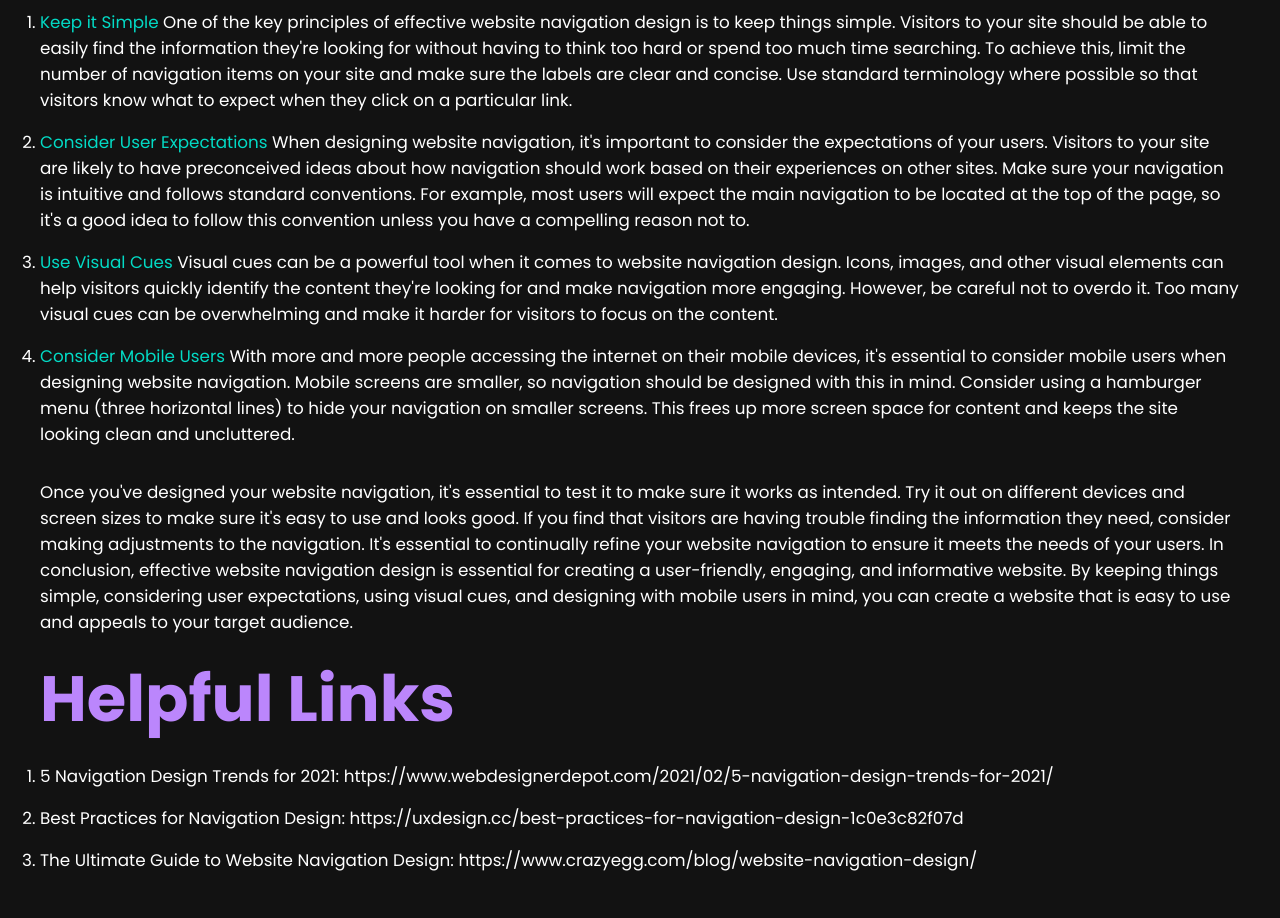
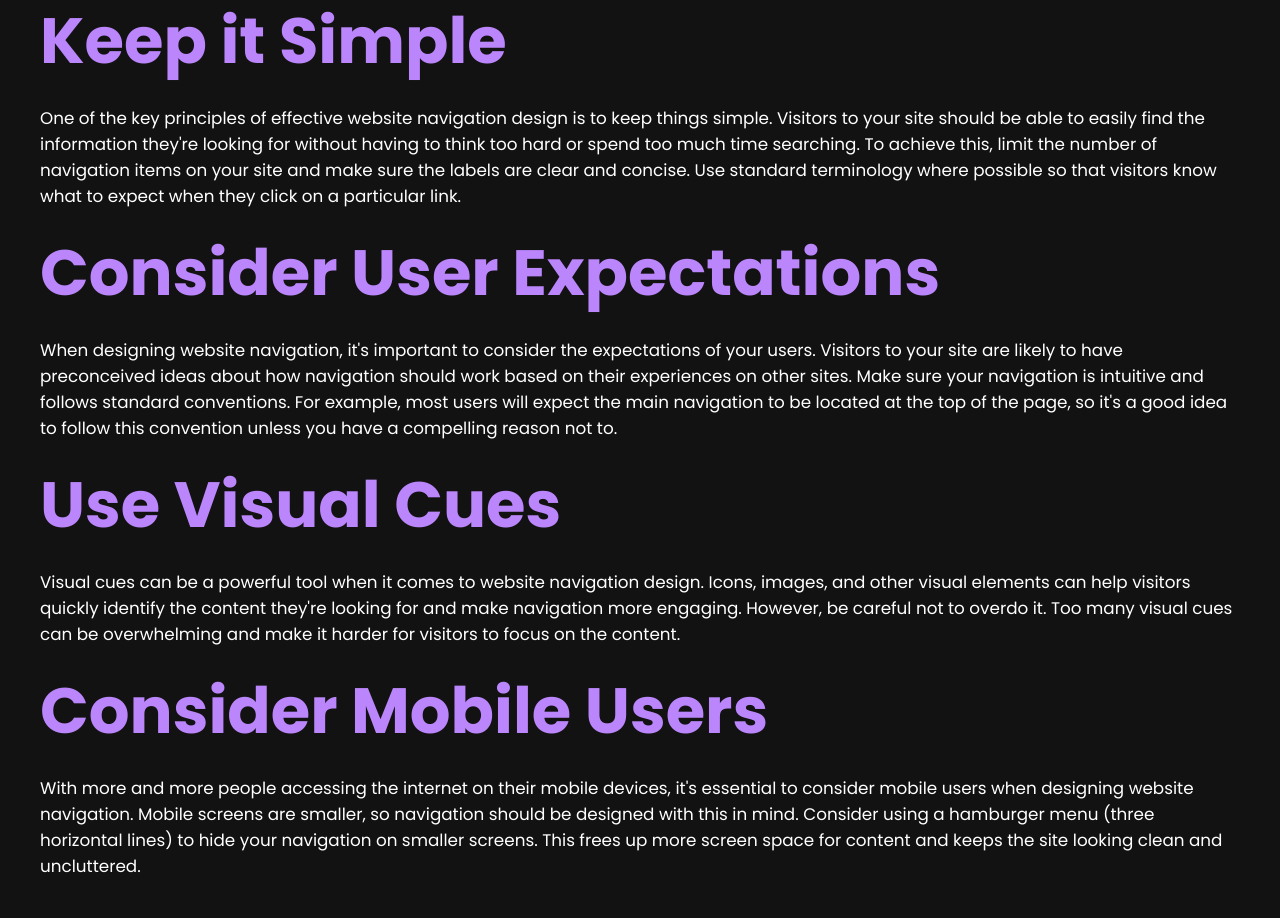
Before and after one commit to BenWueb/portfolio, a React (Vite) app: page /Designing-a-Website-Navigation-Menu in a window 1280 px wide. Shown: the part 620-1538 px from the top of the page. Before the commit the page ends 1509 px from the top, so only its background shows below. Built offline with nearby package versions, Linux system fonts and the light colour scheme.

Commit message:
article added, seo

```diff
--- a/src/App.jsx
+++ b/src/App.jsx
@@ -4,6 +4,7 @@ import Article from "./pages/Article";
 import CtaArticle from "./pages/CtaArticle";
 import NavArticle from "./pages/NavArticle";
 import LandingArticle from "./pages/LandingArticle";
+import SeoArticle from "./pages/SeoArticle";
 import { BrowserRouter as Router, Routes, Route } from "react-router-dom";
 
 function App() {
@@ -30,6 +31,10 @@ function App() {
               path="/creating-an-effective-landing-page"
               element={<LandingArticle />}
             />
+            <Route
+              path="/content-optimization-for-search-engine-optimization"
+              element={<SeoArticle />}
+            />
           </Routes>
         </Router>
       </div>
--- a/src/components/About.jsx
+++ b/src/components/About.jsx
@@ -2,7 +2,7 @@ import about from "../assets/1203141756-PhotoRoom_edited.jpg";
 
 function About() {
   return (
-    <>
+    <div className="about-me">
       <section className="about-me" id="about">
         <h2>About Me</h2>
         <div className="about-me-container">
@@ -24,7 +24,7 @@ function About() {
           </div>
         </div>
       </section>
-    </>
+    </div>
   );
 }
 export default About;
--- a/src/pages/Article.jsx
+++ b/src/pages/Article.jsx
@@ -1,6 +1,12 @@
+import { Helmet } from "react-helmet";
+
 function Article() {
   return (
     <>
+      <Helmet>
+        <title>Guide to Website Accessibility</title>
+        <meta name="description" content="A guide to website accessibility" />
+      </Helmet>
       <div className="article-container">
         <header>
           <h1>Guide to Website Accessibility</h1>
--- a/src/pages/LandingArticle.jsx
+++ b/src/pages/LandingArticle.jsx
@@ -1,6 +1,15 @@
+import { Helmet } from "react-helmet";
+
 function LandingArticle() {
   return (
     <>
+      <Helmet>
+        <title>Creating an Effective Landing Page</title>
+        <meta
+          name="description"
+          content="A helpful guide to creating an effective landing page for a website"
+        />
+      </Helmet>
       <div className="article-container">
         <h1>Creating an Effective Landing Page</h1>
 
@@ -13,78 +22,88 @@ function LandingArticle() {
             that your landing page is effective, engaging and optimized for
             conversion.
           </p>
-
-          <ol>
-            <li>
-              <span>Set Clear Goals:</span> Before you start creating your
-              landing page, you need to define clear goals for what you want to
-              achieve. This could be anything from getting a lead, making a
-              sale, or promoting a new product. By setting clear goals, you can
-              create a landing page that is tailored to your specific needs.
-            </li>
-            <li>
-              <span>Keep it Simple:</span> Your landing page should be simple,
-              clean and easy to navigate. Avoid cluttering the page with too
-              much information or distracting graphics. Instead, focus on
-              creating a clear and concise message that highlights the benefits
-              of your product or service.
-            </li>
-            <li>
-              <span>Use a Strong Headline:</span> Your headline is the first
-              thing that visitors will see, so make sure it is
-              attention-grabbing and relevant to your product or service. It
-              should also be clear and concise, conveying your message in just a
-              few words.
-            </li>
-            <li>
-              <span>Use High-Quality Images:</span> Using high-quality images
-              can help to grab the attention of visitors and make your landing
-              page more engaging. However, make sure that the images are
-              relevant and support the message of your landing page.
-            </li>
-            <li>
-              <span>Include a Clear Call-to-Action (CTA):</span> A
-              call-to-action is a button or link that encourages visitors to
-              take a specific action, such as making a purchase or filling out a
-              form. Make sure that your CTA is prominent and stands out from the
-              rest of the page.
-            </li>
-            <li>
-              <span>Optimize for Mobile Devices:</span> With more and more
-              people accessing the internet on their mobile devices, it is
-              essential to optimize your landing page for mobile users. Make
-              sure that your landing page is easy to navigate on smaller screens
-              and that your CTA is easily accessible.
-            </li>
-            <li>
-              <span>Test and Refine:</span> Once your landing page is live, it
-              is important to track its performance and make changes as needed.
-              Use analytics to track the number of visitors, bounce rates, and
-              conversion rates. Make changes based on this data to optimize your
-              landing page and improve its performance.
-            </li>
-          </ol>
-
+          <h2>Set Clear Goals</h2>{" "}
+          <p>
+            Before you start creating your landing page, you need to define
+            clear goals for what you want to achieve. This could be anything
+            from getting a lead, making a sale, or promoting a new product. By
+            setting clear goals, you can create a landing page that is tailored
+            to your specific needs.
+          </p>
+          <h2>Keep it Simple</h2>{" "}
+          <p>
+            Your landing page should be simple, clean and easy to navigate.
+            Avoid cluttering the page with too much information or distracting
+            graphics. Instead, focus on creating a clear and concise message
+            that highlights the benefits of your product or service.
+          </p>
+          <h2>Use a Strong Headline</h2>{" "}
+          <p>
+            Your headline is the first thing that visitors will see, so make
+            sure it is attention-grabbing and relevant to your product or
+            service. It should also be clear and concise, conveying your message
+            in just a few words.
+          </p>
+          <h2>Use High-Quality Images</h2>{" "}
+          <p>
+            Using high-quality images can help to grab the attention of visitors
+            and make your landing page more engaging. However, make sure that
+            the images are relevant and support the message of your landing
+            page.
+          </p>
+          <h2>Include a Clear Call-to-Action (CTA)</h2>
+          <p>
+            A call-to-action is a button or link that encourages visitors to
+            take a specific action, such as making a purchase or filling out a
+            form. Make sure that your CTA is prominent and stands out from the
+            rest of the page.
+          </p>
+          <h2>Optimize for Mobile Devices</h2>{" "}
+          <p>
+            With more and more people accessing the internet on their mobile
+            devices, it is essential to optimize your landing page for mobile
+            users. Make sure that your landing page is easy to navigate on
+            smaller screens and that your CTA is easily accessible.
+          </p>
+          <h2>Test and Refine</h2>{" "}
+          <p>
+            Once your landing page is live, it is important to track its
+            performance and make changes as needed. Use analytics to track the
+            number of visitors, bounce rates, and conversion rates. Make changes
+            based on this data to optimize your landing page and improve its
+            performance.
+          </p>
           <p>
             Creating an effective landing page is not an easy task, but it is a
             crucial element in the success of any online marketing campaign. By
             following these key tips, you can create a landing page that is
             engaging, effective, and optimized for conversion.
           </p>
-
-          <h2>Helpful Links</h2>
+          <h3 className="helpful-links">Helpful Links</h3>
           <ol>
             <li>
-              HubSpot's guide on creating effective landing pages:
-              https://blog.hubspot.com/marketing/landing-page-examples-list
+              <a
+                href="https://blog.hubspot.com/marketing/landing-page-examples-list"
+                target="_build"
+              >
+                HubSpot's guide on creating effective landing pages
+              </a>
             </li>
             <li>
-              Neil Patel's guide on landing page optimization:
-              https://neilpatel.com/blog/landing-page-optimization-tips/
+              <a
+                href="https://neilpatel.com/blog/landing-page-optimization-tips/"
+                target="_build"
+              >
+                Neil Patel's guide on landing page optimization
+              </a>
             </li>
             <li>
-              Unbounce's landing page best practices:
-              https://unbounce.com/landing-page-articles/landing-page-best-practices/
+              <a
+                href="https://unbounce.com/landing-page-articles/landing-page-best-practices/"
+                target="_build"
+              >
+                Unbounce's landing page best practices
+              </a>
             </li>
           </ol>
         </article>
--- a/src/pages/NavArticle.jsx
+++ b/src/pages/NavArticle.jsx
@@ -1,6 +1,15 @@
+import { Helmet } from "react-helmet";
+
 function NavArticle() {
   return (
     <>
+      <Helmet>
+        <title>Designing a Website Navigation Menu</title>
+        <meta
+          name="description"
+          content="A helpful guide to designing a website navigatio menu"
+        />
+      </Helmet>
       <div className="article-container">
         <header>
           <h1>Designing a Website Navigation Menu</h1>
@@ -17,51 +26,48 @@ function NavArticle() {
             website navigation design that will help you create a user-friendly,
             engaging, and informative website.
           </p>
-
-          <ol>
-            <li>
-              <span>Keep it Simple</span> One of the key principles of effective
-              website navigation design is to keep things simple. Visitors to
-              your site should be able to easily find the information they're
-              looking for without having to think too hard or spend too much
-              time searching. To achieve this, limit the number of navigation
-              items on your site and make sure the labels are clear and concise.
-              Use standard terminology where possible so that visitors know what
-              to expect when they click on a particular link.
-            </li>
-            <li>
-              <span>Consider User Expectations</span> When designing website
-              navigation, it's important to consider the expectations of your
-              users. Visitors to your site are likely to have preconceived ideas
-              about how navigation should work based on their experiences on
-              other sites. Make sure your navigation is intuitive and follows
-              standard conventions. For example, most users will expect the main
-              navigation to be located at the top of the page, so it's a good
-              idea to follow this convention unless you have a compelling reason
-              not to.
-            </li>
-            <li>
-              {" "}
-              <span>Use Visual Cues</span> Visual cues can be a powerful tool
-              when it comes to website navigation design. Icons, images, and
-              other visual elements can help visitors quickly identify the
-              content they're looking for and make navigation more engaging.
-              However, be careful not to overdo it. Too many visual cues can be
-              overwhelming and make it harder for visitors to focus on the
-              content.
-            </li>
-            <li>
-              {" "}
-              <span>Consider Mobile Users</span> With more and more people
-              accessing the internet on their mobile devices, it's essential to
-              consider mobile users when designing website navigation. Mobile
-              screens are smaller, so navigation should be designed with this in
-              mind. Consider using a hamburger menu (three horizontal lines) to
-              hide your navigation on smaller screens. This frees up more screen
-              space for content and keeps the site looking clean and
-              uncluttered.
-            </li>
-          </ol>
+          <h2>Keep it Simple</h2>{" "}
+          <p>
+            One of the key principles of effective website navigation design is
+            to keep things simple. Visitors to your site should be able to
+            easily find the information they're looking for without having to
+            think too hard or spend too much time searching. To achieve this,
+            limit the number of navigation items on your site and make sure the
+            labels are clear and concise. Use standard terminology where
+            possible so that visitors know what to expect when they click on a
+            particular link.
+          </p>
+          <h2>Consider User Expectations</h2>{" "}
+          <p>
+            When designing website navigation, it's important to consider the
+            expectations of your users. Visitors to your site are likely to have
+            preconceived ideas about how navigation should work based on their
+            experiences on other sites. Make sure your navigation is intuitive
+            and follows standard conventions. For example, most users will
+            expect the main navigation to be located at the top of the page, so
+            it's a good idea to follow this convention unless you have a
+            compelling reason not to.
+          </p>{" "}
+          <h2>Use Visual Cues</h2>{" "}
+          <p>
+            Visual cues can be a powerful tool when it comes to website
+            navigation design. Icons, images, and other visual elements can help
+            visitors quickly identify the content they're looking for and make
+            navigation more engaging. However, be careful not to overdo it. Too
+            many visual cues can be overwhelming and make it harder for visitors
+            to focus on the content.
+          </p>{" "}
+          <h2>Consider Mobile Users</h2>{" "}
+          <p>
+            With more and more people accessing the internet on their mobile
+            devices, it's essential to consider mobile users when designing
+            website navigation. Mobile screens are smaller, so navigation should
+            be designed with this in mind. Consider using a hamburger menu
+            (three horizontal lines) to hide your navigation on smaller screens.
+            This frees up more screen space for content and keeps the site
+            looking clean and uncluttered.
+          </p>
+          <h2>Test</h2>
           <p>
             Once you've designed your website navigation, it's essential to test
             it to make sure it works as intended. Try it out on different
@@ -76,20 +82,31 @@ function NavArticle() {
             cues, and designing with mobile users in mind, you can create a
             website that is easy to use and appeals to your target audience.
           </p>
-
-          <h2>Helpful Links</h2>
+          <h3 className="helpful-links">Helpful Links</h3>
           <ol>
             <li>
-              5 Navigation Design Trends for 2021:
-              https://www.webdesignerdepot.com/2021/02/5-navigation-design-trends-for-2021/
+              <a
+                href="https://www.webdesignerdepot.com/2021/02/5-navigation-design-trends-for-2021/"
+                target="_build"
+              >
+                5 Navigation Design Trends for 2021:
+              </a>
             </li>
             <li>
-              Best Practices for Navigation Design:
-              https://uxdesign.cc/best-practices-for-navigation-design-1c0e3c82f07d
+              <a
+                href="https://uxdesign.cc/best-practices-for-navigation-design-1c0e3c82f07d"
+                target="_build"
+              >
+                Best Practices for Navigation Design:
+              </a>
             </li>
             <li>
-              The Ultimate Guide to Website Navigation Design:
-              https://www.crazyegg.com/blog/website-navigation-design/
+              <a
+                href="https://www.crazyegg.com/blog/website-navigation-design/"
+                target="_build"
+              >
+                The Ultimate Guide to Website Navigation Design:
+              </a>
             </li>
           </ol>
         </article>
```
Also changed, not shown: src/components/Articles.jsx (+14 -0 lines), src/components/Tools.jsx (+13 -8 lines), src/pages/SeoArticle.jsx (added, +127 -0 lines), src/assets/google-custom-search.svg (added).
